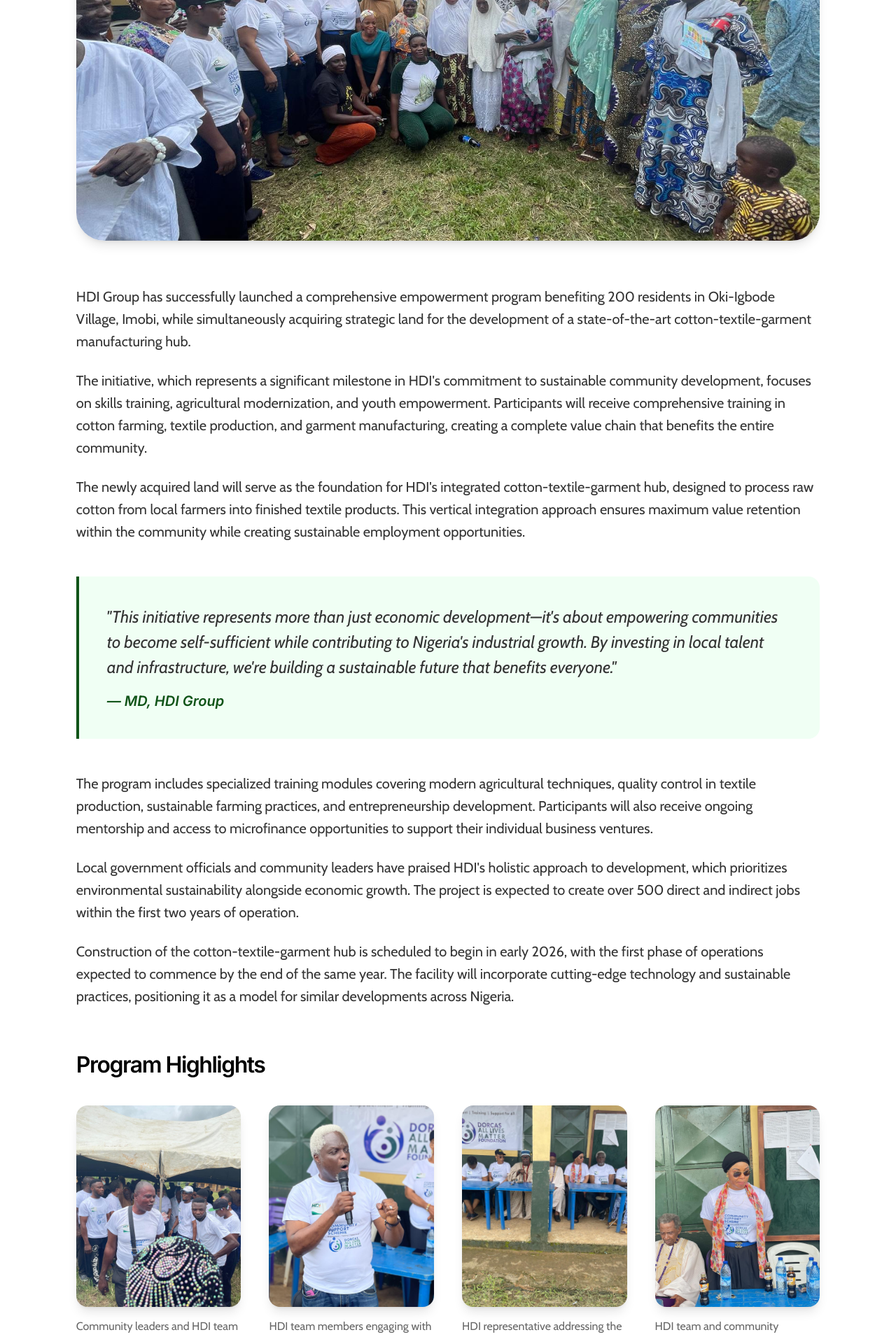
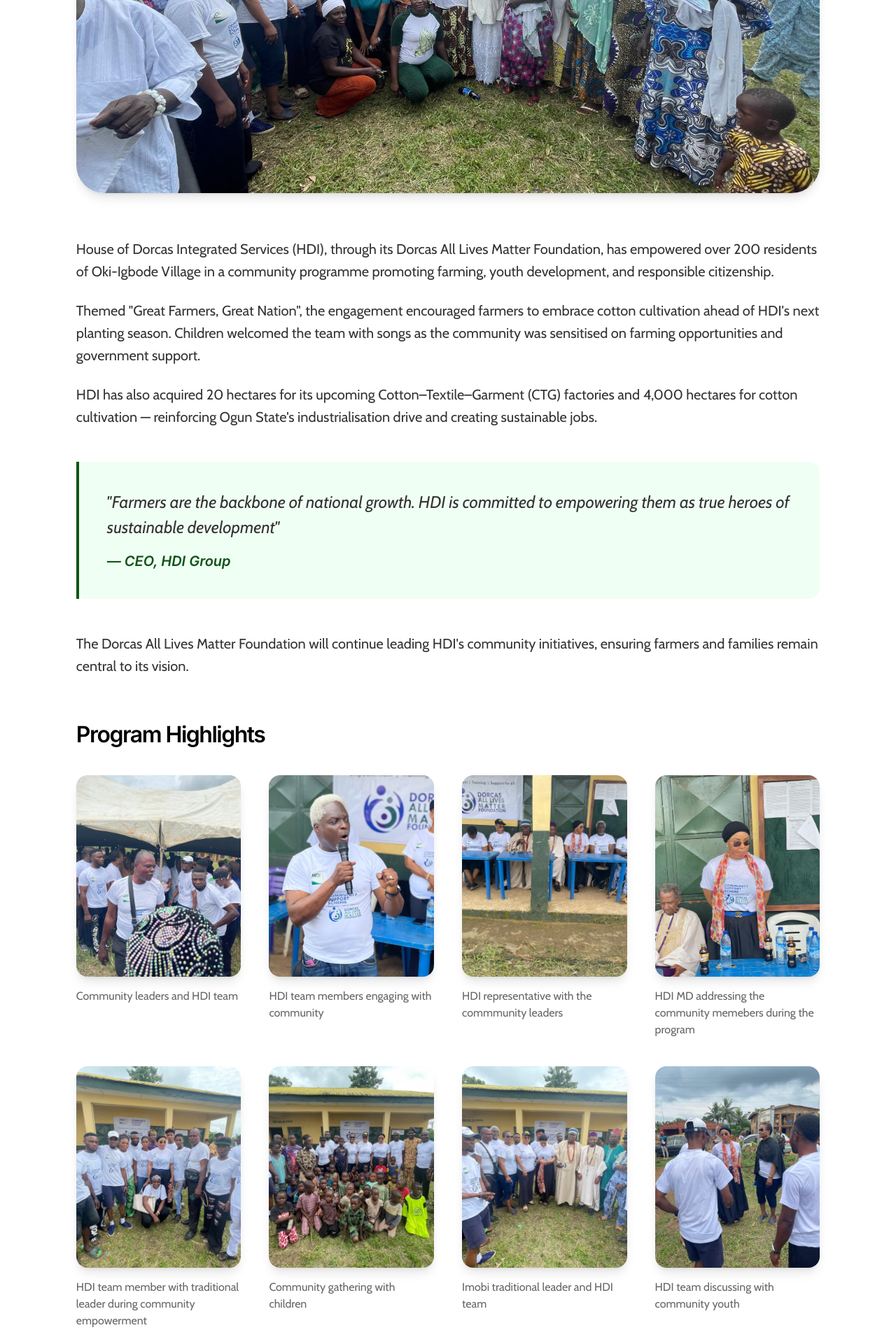
Before and after one commit to Elnalob/hdi-group, a React (Vite) app: page /news in a window 1280 px wide. Shown: the part 1622-3533 px from the top of the page at 70% size. Built offline with nearby package versions, Linux system fonts and the light colour scheme.

Commit message:
Added redirects

```diff
--- a/src/components/news/pressRelease.tsx
+++ b/src/components/news/pressRelease.tsx
@@ -1,40 +1,42 @@
+import React from 'react';
+
 function PressRelease() {
   const supportingImages = [
     {
       src: "/IMG-20250924-WA0017.jpg",
-      caption: "Community leaders and HDI team in formal meeting session"
+      caption: "Community leaders and HDI team"
     },
     {
       src: "/IMG-20250924-WA0013.jpg",
-      caption: "HDI team members engaging with community under tent"
+      caption: "HDI team members engaging with community "
     },
     {
       src: "/IMG-20250924-WA0016.jpg",
-      caption: "HDI representative addressing the community at the event"
+      caption: "HDI representative with the commmunity leaders"
     },
     {
       src: "/IMG-20250924-WA0011.jpg",
-      caption: "HDI team and community members group photo at the venue"
+      caption: "HDI MD addressing the community memebers during the program"
     },
     {
       src: "/IMG-20250924-WA0012.jpg",
-      caption: "HDI team member with traditional leader during community visit"
+      caption: "HDI team member with traditional leader during community empowerment"
     },
     {
       src: "/IMG-20250924-WA0018.jpg",
-      caption: "Community gathering with children and adults"
+      caption: "Community gathering with children"
     },
     {
       src: "/IMG-20250924-WA0019.jpg",
-      caption: "Traditional leaders and HDI team"
+      caption: "Imobi traditional leader and HDI team"
     },
     {
       src: "/IMG-20250924-WA0014.jpg",
-      caption: "HDI team discussing with community members"
+      caption: "HDI team discussing with community youth"
     },
     {
       src: "/IMG-20250924-WA0015.jpg",
-      caption: "Community leader speaking at event"
+      caption: " "
     }
   ];
 
@@ -43,8 +45,8 @@
       <div className="md:w-[83vw] 2xl:w-[83%] mx-auto space-y-8 lg:space-y-12 xl:space-y-16">
         {/* Press Release Header */}
         <div className="space-y-3 lg:space-y-4 xl:space-y-6">
-          <h2 className="text-black text-[26px] md:text-[34px] lg:text-[42px] xl:text-[56px] font-semibold md:-tracking-[1.3px] lg:-tracking-[2.24px] leading-8 md:leading-11 lg:leading-14 xl:leading-17">
-            HDI Empowers 200 Residents in Imobi, Acquires Land for Cotton–Textile–Garment Hub
+          <h2 className="text-black text-[26px] md:text-[34px] lg:text-[42px] xl:text-[56px] font-semibold md:-tracking-[1.3px] lg:-tracking-[2.24px] leading-8 md:leading-[44px] lg:leading-[56px] xl:leading-[68px]">
+            HDI Empowers Imobi Community, Secures Land for Cotton–Textile–Garment Hub
           </h2>
           <p className="text-[#666666] font-cabin text-base lg:text-lg xl:text-xl leading-6 lg:leading-7 xl:leading-8">
             Oki-Igbode Village, Imobi, Ijebu East LGA, Ogun State — 20 September 2025
@@ -52,7 +54,7 @@
         </div>
 
         {/* Main Header Image */}
-        <div className="w-full h-80 md:h-95 lg:h-110 xl:h-150 overflow-hidden rounded-[40px] shadow-lg">
+        <div className="w-full h-80 md:h-[380px] lg:h-[440px] xl:h-[600px] overflow-hidden rounded-[40px] shadow-lg">
           <img
             src="/IMG-20250924-WA0010.jpg"
             alt="HDI community empowerment initiative in Imobi"
@@ -63,40 +65,33 @@
         {/* Article Content */}
         <div className="space-y-6 lg:space-y-8 xl:space-y-10">
           <div className="space-y-4 lg:space-y-5 xl:space-y-6">
-            <p className="text-[#333333] font-cabin text-base lg:text-lg xl:text-xl leading-6.5 md:leading-6 lg:leading-7 xl:leading-8">
-              HDI Group has successfully launched a comprehensive empowerment program benefiting 200 residents in Oki-Igbode Village, Imobi, while simultaneously acquiring strategic land for the development of a state-of-the-art cotton-textile-garment manufacturing hub.
+            <p className="text-[#333333] font-cabin text-base lg:text-lg xl:text-xl leading-[26px] md:leading-6 lg:leading-7 xl:leading-8">
+              House of Dorcas Integrated Services (HDI), through its Dorcas All Lives Matter Foundation, has empowered over 200 residents of Oki-Igbode Village in a community programme promoting farming, youth development, and responsible citizenship.
             </p>
 
-            <p className="text-[#333333] font-cabin text-base lg:text-lg xl:text-xl leading-6.5 md:leading-6 lg:leading-7 xl:leading-8">
-              The initiative, which represents a significant milestone in HDI's commitment to sustainable community development, focuses on skills training, agricultural modernization, and youth empowerment. Participants will receive comprehensive training in cotton farming, textile production, and garment manufacturing, creating a complete value chain that benefits the entire community.
+            <p className="text-[#333333] font-cabin text-base lg:text-lg xl:text-xl leading-[26px] md:leading-6 lg:leading-7 xl:leading-8">
+              Themed "Great Farmers, Great Nation", the engagement encouraged farmers to embrace cotton cultivation ahead of HDI's next planting season. Children welcomed the team with songs as the community was sensitised on farming opportunities and government support.
             </p>
 
-            <p className="text-[#333333] font-cabin text-base lg:text-lg xl:text-xl leading-6.5 md:leading-6 lg:leading-7 xl:leading-8">
-              The newly acquired land will serve as the foundation for HDI's integrated cotton-textile-garment hub, designed to process raw cotton from local farmers into finished textile products. This vertical integration approach ensures maximum value retention within the community while creating sustainable employment opportunities.
+            <p className="text-[#333333] font-cabin text-base lg:text-lg xl:text-xl leading-[26px] md:leading-6 lg:leading-7 xl:leading-8">
+              HDI has also acquired 20 hectares for its upcoming Cotton–Textile–Garment (CTG) factories and 4,000 hectares for cotton cultivation — reinforcing Ogun State's industrialisation drive and creating sustainable jobs.
             </p>
           </div>
 
           {/* MD Quote - Blockquote */}
           <blockquote className="bg-[#f0fff4] border-l-4 border-[#105418] p-6 lg:p-8 xl:p-10 rounded-r-2xl my-8 lg:my-10 xl:my-12">
             <p className="text-[#333333] font-cabin text-lg lg:text-xl xl:text-2xl leading-7 lg:leading-8 xl:leading-9 italic mb-4">
-              "This initiative represents more than just economic development—it's about empowering communities to become self-sufficient while contributing to Nigeria's industrial growth. By investing in local talent and infrastructure, we're building a sustainable future that benefits everyone."
+              "Farmers are the backbone of national growth. HDI is committed to empowering them as true heroes of sustainable development"
             </p>
             <cite className="text-[#105418] font-semibold text-base lg:text-lg xl:text-xl">
-              — MD, HDI Group
+              — CEO, HDI Group
             </cite>
           </blockquote>
 
           <div className="space-y-4 lg:space-y-5 xl:space-y-6">
-            <p className="text-[#333333] font-cabin text-base lg:text-lg xl:text-xl leading-6.5 md:leading-6 lg:leading-7 xl:leading-8">
-              The program includes specialized training modules covering modern agricultural techniques, quality control in textile production, sustainable farming practices, and entrepreneurship development. Participants will also receive ongoing mentorship and access to microfinance opportunities to support their individual business ventures.
-            </p>
 
-            <p className="text-[#333333] font-cabin text-base lg:text-lg xl:text-xl leading-6.5 md:leading-6 lg:leading-7 xl:leading-8">
-              Local government officials and community leaders have praised HDI's holistic approach to development, which prioritizes environmental sustainability alongside economic growth. The project is expected to create over 500 direct and indirect jobs within the first two years of operation.
-            </p>
-
-            <p className="text-[#333333] font-cabin text-base lg:text-lg xl:text-xl leading-6.5 md:leading-6 lg:leading-7 xl:leading-8">
-              Construction of the cotton-textile-garment hub is scheduled to begin in early 2026, with the first phase of operations expected to commence by the end of the same year. The facility will incorporate cutting-edge technology and sustainable practices, positioning it as a model for similar developments across Nigeria.
+            <p className="text-[#333333] font-cabin text-base lg:text-lg xl:text-xl leading-[26px] md:leading-6 lg:leading-7 xl:leading-8">
+              The Dorcas All Lives Matter Foundation will continue leading HDI's community initiatives, ensuring farmers and families remain central to its vision.
             </p>
           </div>
         </div>
@@ -110,7 +105,7 @@
           <div className="grid grid-cols-1 md:grid-cols-2 lg:grid-cols-3 xl:grid-cols-4 gap-5 lg:gap-7 xl:gap-10">
             {supportingImages.map((image, index) => (
               <div key={index} className="space-y-3 lg:space-y-4">
-                <div className="h-60 lg:h-70 xl:h-72 overflow-hidden rounded-2xl shadow-lg">
+                <div className="h-60 lg:h-[280px] xl:h-[288px] overflow-hidden rounded-2xl shadow-lg">
                   <img
                     src={image.src}
                     alt={image.caption}
```
Also changed, not shown: 1 other file (tests, documents, lock files or other folders).
